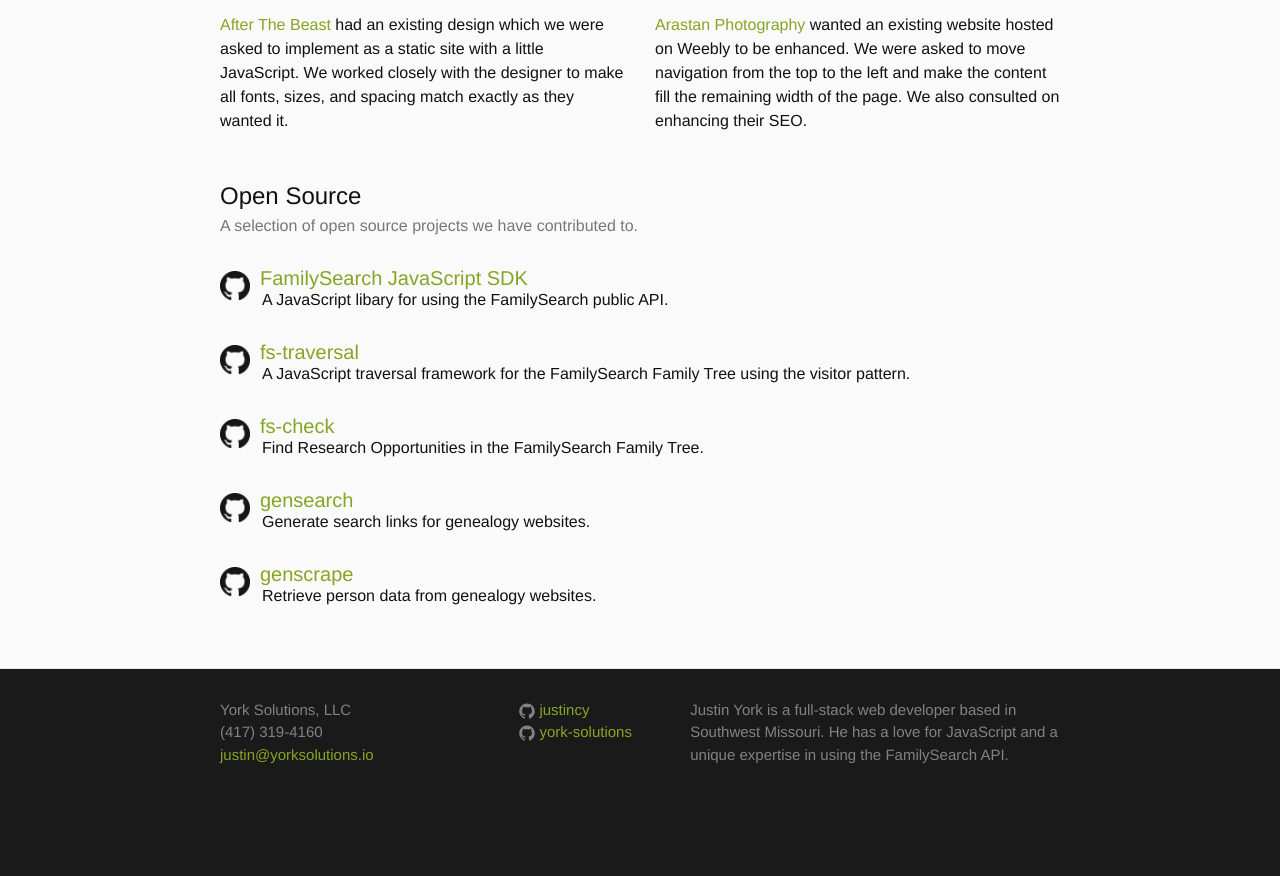
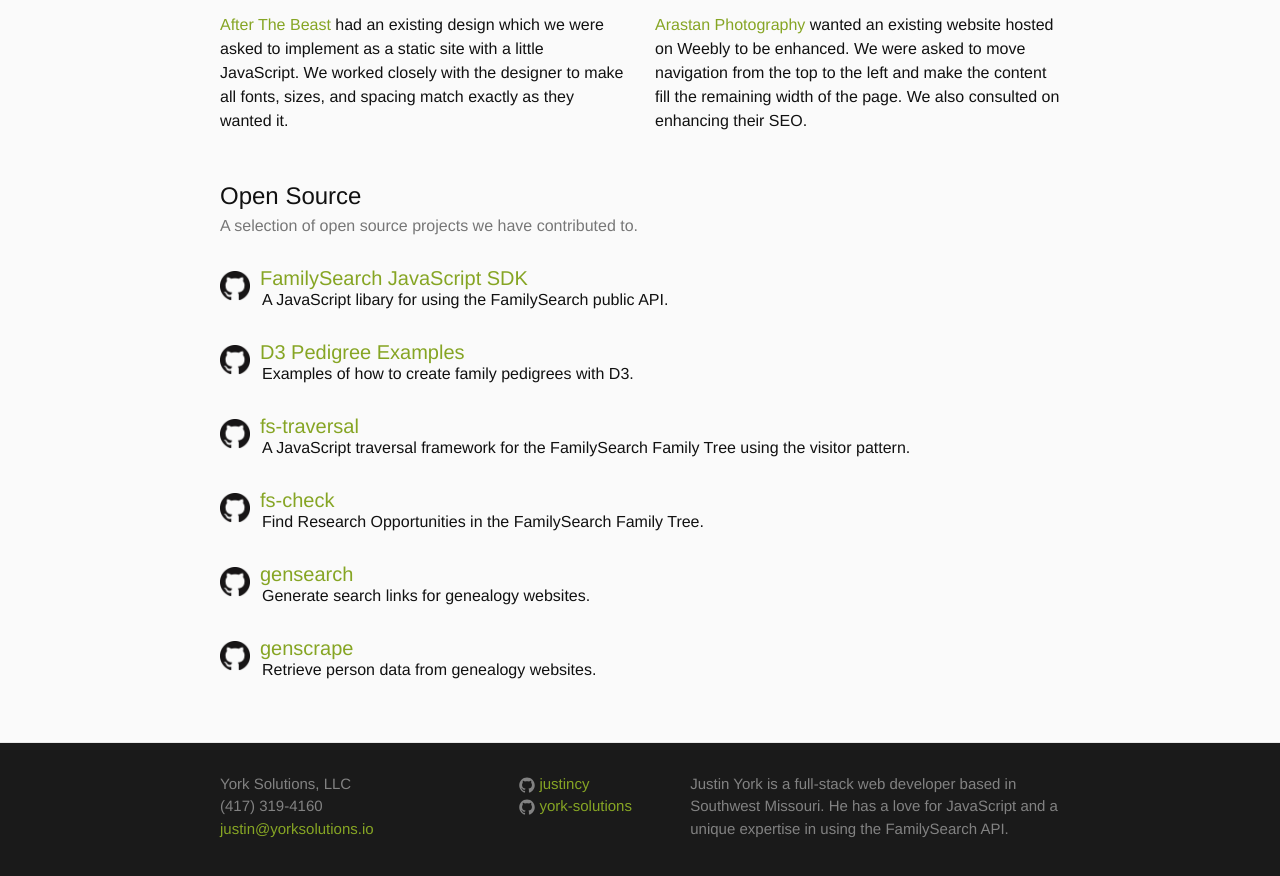
Before and after one commit to justincy/york-solutions.github.io, a Jekyll site: the page built from index.html, in a window 1280 px wide and 900 px high, scrolled down 1770 px. Shown: the top 876 px of the window. Built offline with Jekyll 4.4.1, drawn with Linux system fonts in a browser that asks for light colours; before the commit the page ends 2596 px from its top, so only the background shows below that.

Commit message:
add d3 pedigree examples to libs list

```diff
--- a/_data/libraries.yml
+++ b/_data/libraries.yml
@@ -1,6 +1,10 @@
 - name: FamilySearch JavaScript SDK
   url: rootsdev/familysearch-javascript-sdk
   description: A JavaScript libary for using the FamilySearch public API.
+
+- name: D3 Pedigree Examples
+  url: justincy/d3-pedigree-examples
+  description: Examples of how to create family pedigrees with D3.
 
 - name: fs-traversal
   url: genealogysystems/fs-traversal
```
